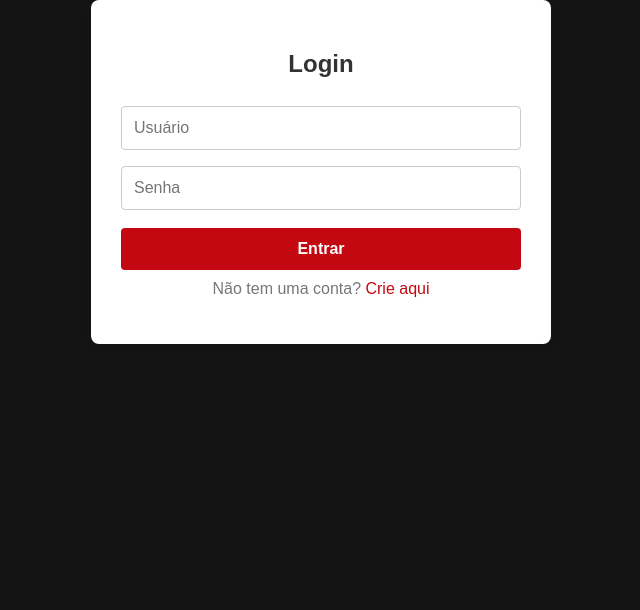
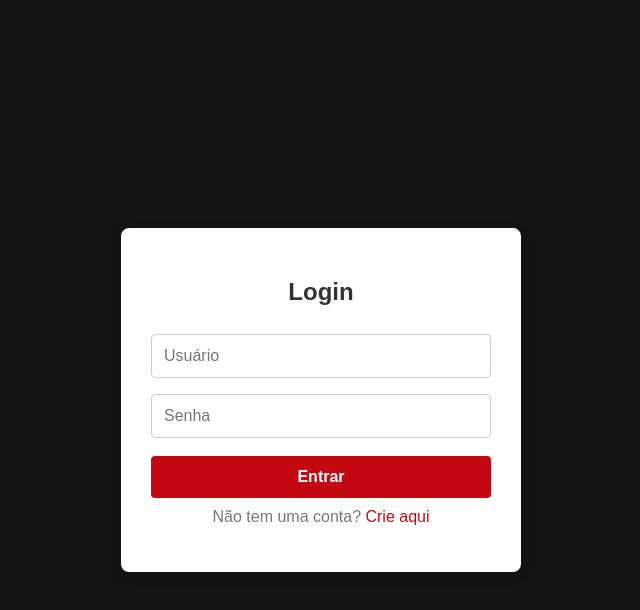
Before and after one commit to lenagomesz/LenaFlix, a React (Create React App) app: page /login in a window 1280 px wide. Shown: the top 610 px of the page, without its empty margins (319-959 px from the left). Built offline with nearby package versions, Linux system fonts and the light colour scheme; no server answers.

Commit message:
css novo

```diff
--- a/src/App.css
+++ b/src/App.css
@@ -381,13 +381,18 @@ button:disabled {
     margin: 5px 0;
   }
 }
+
 .login-container,
 .signup-container {
   display: flex;
   justify-content: center;
   align-items: center;
+  position: absolute;
+  top: 50%;
+  left: 50%;
+  transform: translate(-50%, -50%);
   width: 100%;
-  height: 100%;
+  max-width: 400px;
 }
 
 .login-card,
```
